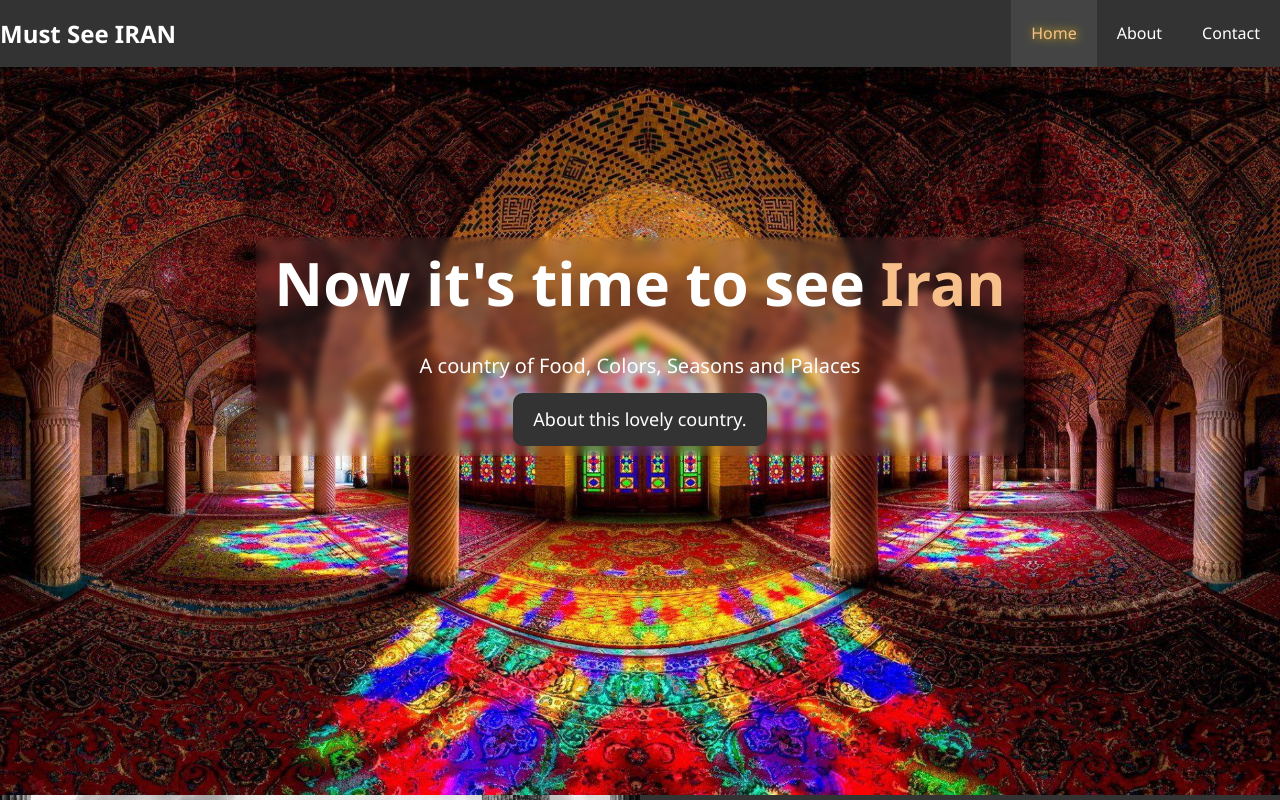
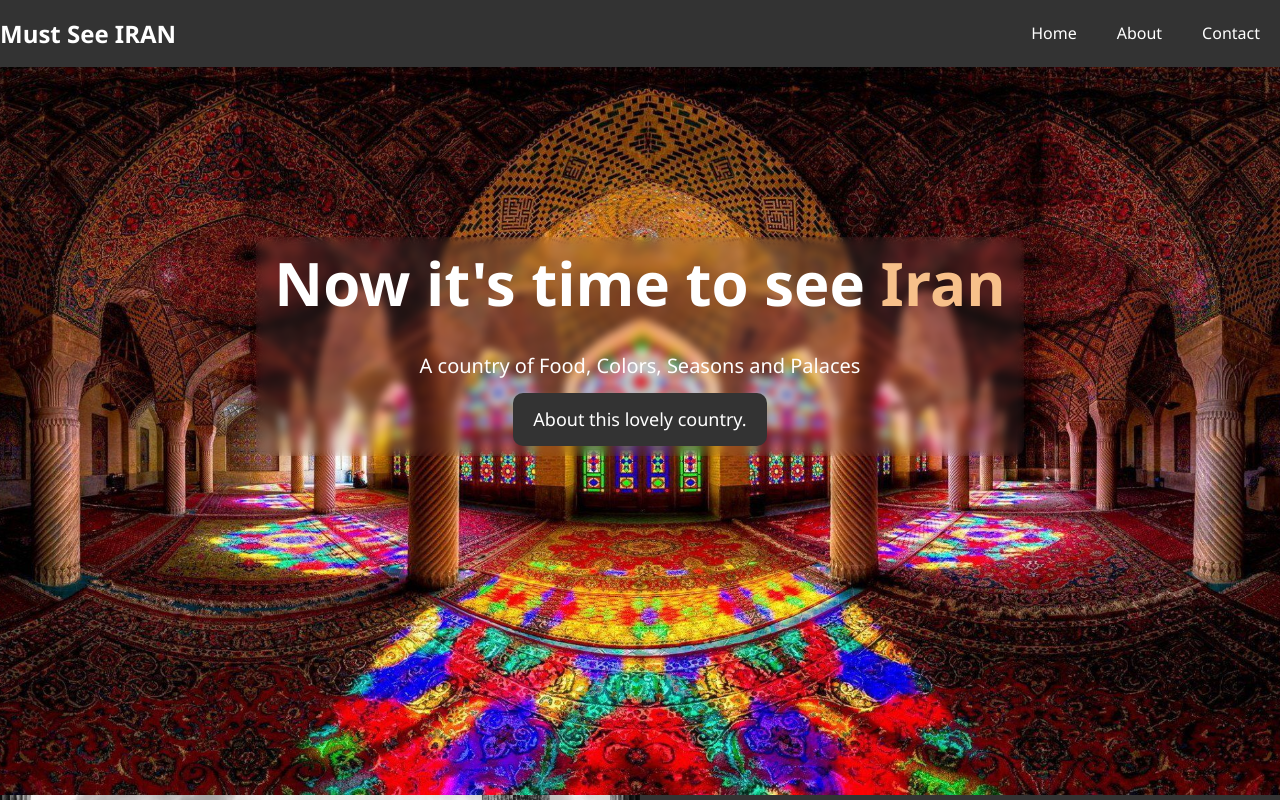
Before and after one commit to MahdiYasini/simple-Responsive-ReactJS, a React (Create React App) app: page / in a window 1280 px wide. Shown: the top 800 px of the page. Built offline with nearby package versions, Linux system fonts and the light colour scheme.

Commit message:
Change style

```diff
--- a/src/components/Blog/Blog.js
+++ b/src/components/Blog/Blog.js
@@ -38,13 +38,6 @@ const useStyles = makeStyles({
             textShadow: "#FC0 1px 0 10px"
         },
     },
-    current: {
-        background: "#444",
-        textShadow: "#FC0 1px 0 10px",
-        "& a": {
-            color: "#f7c08a",
-        }
-    },
     footer: {
 
         textAlign: "center",
@@ -70,7 +63,7 @@ const Blog = () => {
                             </Link>
                         </h1>
                         <ul>
-                            <li className={classes.current}>
+                            <li>
                                 <Link to="/">
                                     Home
                                 </Link>
```
